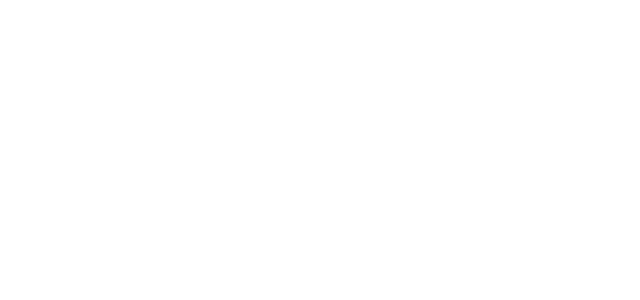
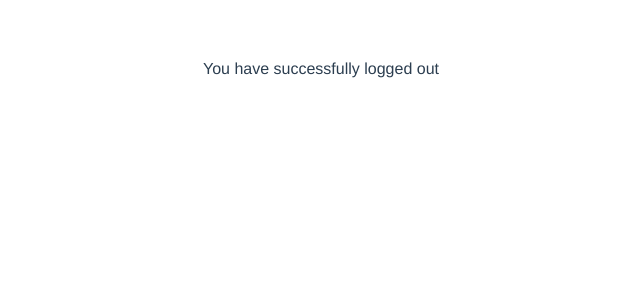
Before and after one commit to vandorjw/assessment-web, a Vue app: page /#/logout in a window 1280 px wide. Shown: the top 300 px of the page, without its empty margins (319-959 px from the left). Built offline with nearby package versions, Linux system fonts and the light colour scheme; sample sign-in values are in the browser's storage.

Commit message:
Add logout page

```diff
--- a/src/components/Login.vue
+++ b/src/components/Login.vue
@@ -21,7 +21,6 @@
 <script>
 import auth from '../service/auth'
 export default {
-  name: 'hello',
   data () {
     return {
       // We need to initialize the component with any
--- /dev/null
+++ b/src/components/Logout.vue
@@ -0,0 +1,25 @@
+<template>
+  <div>
+    <p>{{ msg }}</p>
+  </div>
+</template>
+
+<script>
+import auth from '../service/auth'
+export default {
+  data () {
+    return {
+      msg: ''
+    }
+  },
+  created () {
+    this.logoutUser()
+  },
+  methods: {
+    logoutUser: function () {
+      auth.logout()
+      this.msg = 'You have successfully logged out'
+    }
+  }
+}
+</script>
--- a/src/components/SurveyDetail.vue
+++ b/src/components/SurveyDetail.vue
@@ -38,7 +38,6 @@
   },
   methods: {
     getSurveyDetail () {
-      console.log(this.id)
       const url = 'http://localhost:8000/api/survey/' + this.id
       const token = auth.getAuthHeaderValue()
 
--- a/src/router/index.js
+++ b/src/router/index.js
@@ -2,6 +2,7 @@
 import Router from 'vue-router'
 import Hello from '@/components/Hello'
 import Login from '@/components/Login'
+import Logout from '@/components/Logout'
 import SurveyList from '@/components/SurveyList'
 import SurveyDetail from '@/components/SurveyDetail'
 
@@ -15,9 +16,14 @@
       component: Hello
     },
     {
-      path: '/login/',
+      path: '/login',
       name: 'Login',
       component: Login
+    },
+    {
+      path: '/logout',
+      name: 'Logout',
+      component: Logout
     },
     {
       path: '/surveys',
--- a/src/service/auth.js
+++ b/src/service/auth.js
@@ -30,12 +30,12 @@
   },
 
   logout () {
-    localStorage.removeItem('dj_token')
+    sessionStorage.removeItem('dj_token')
     this.user.authenticated = false
   },
 
   checkAuth () {
-    var token = localStorage.getItem('dj_token')
+    var token = sessionStorage.getItem('dj_token')
     if (token) {
       this.user.authenticated = true
     } else {
```
